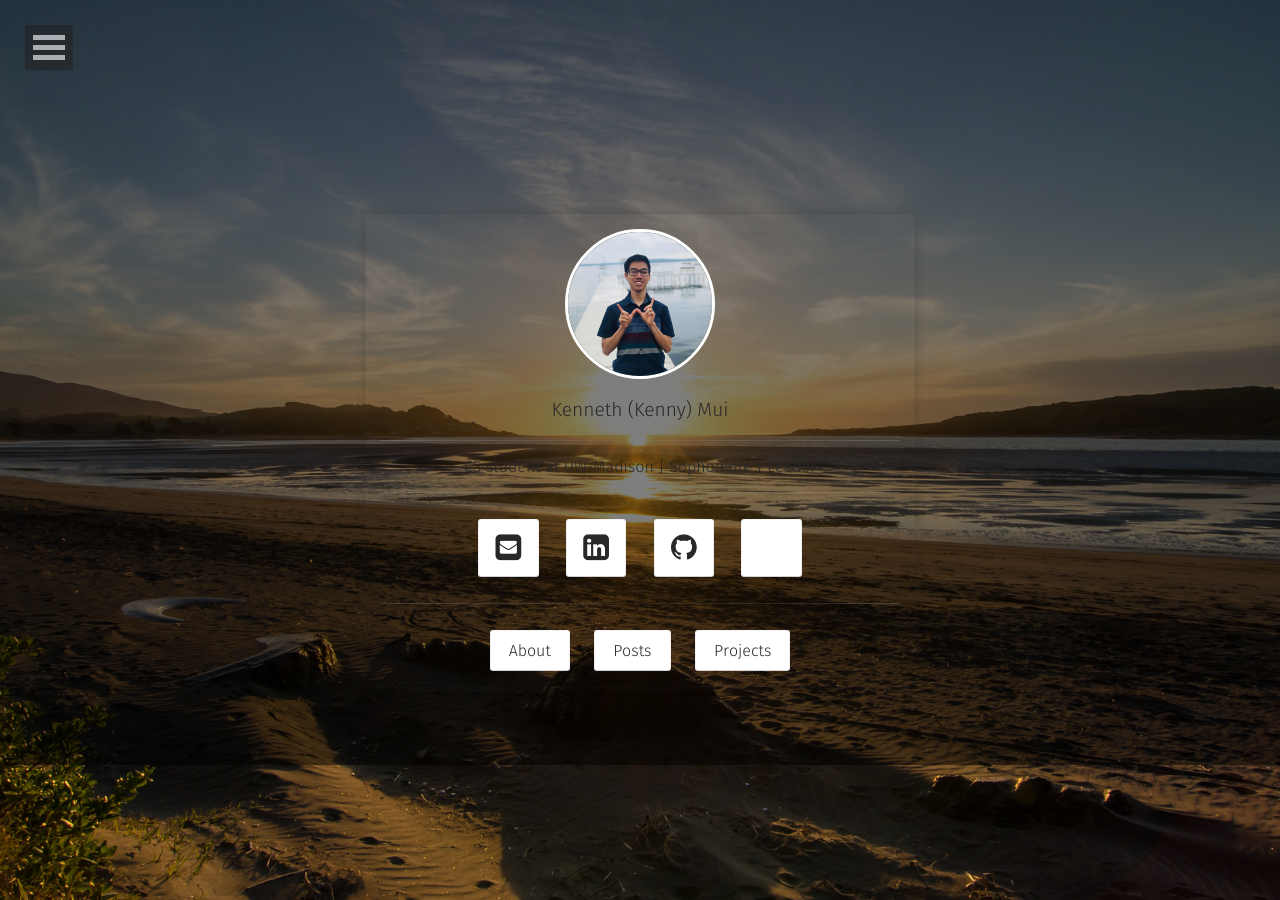
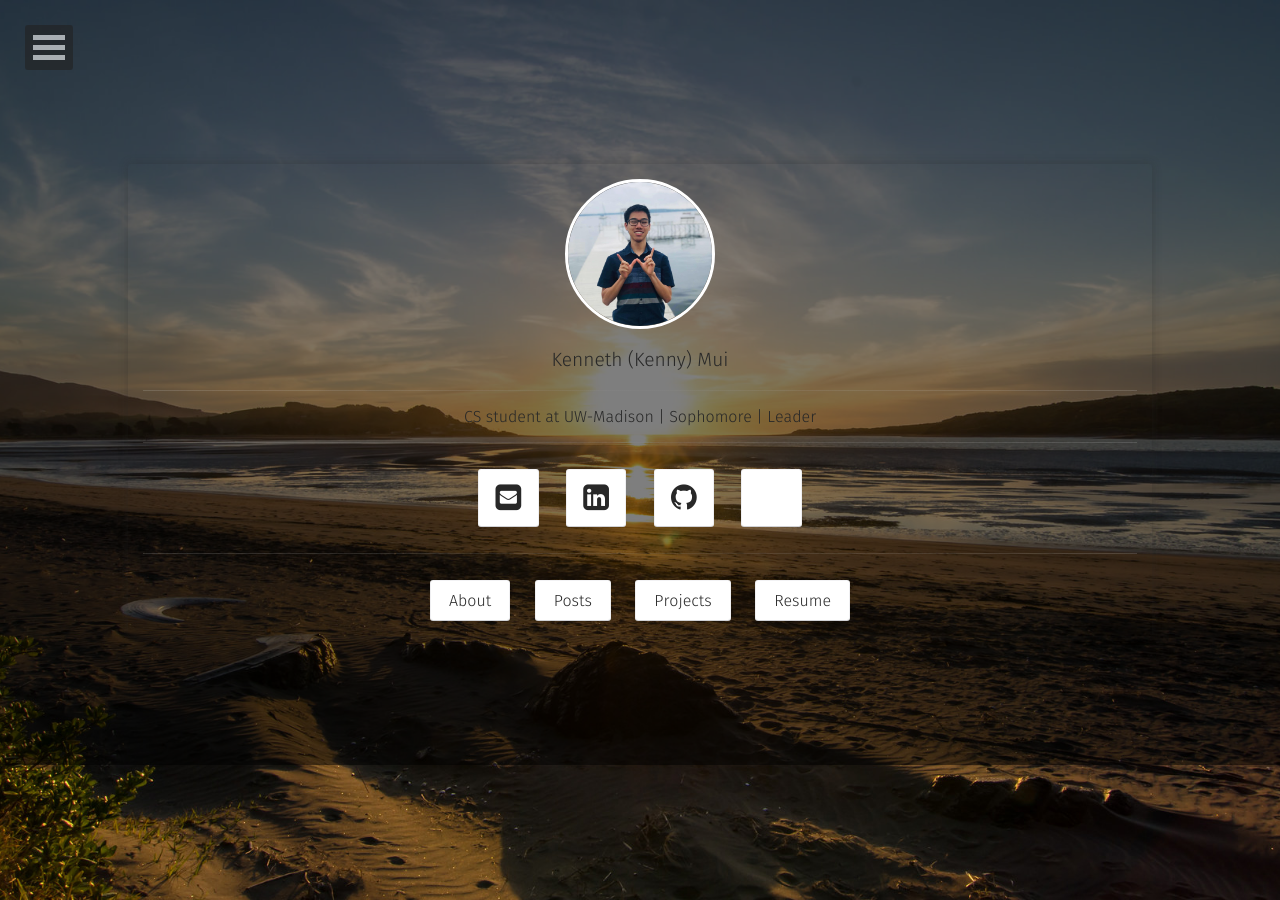
Before and after one commit to klmui/klmui2, a Jekyll site: the page built from index.html, in a window 1280 px wide. Built offline with Jekyll 4.4.1, drawn with Linux system fonts in a browser that asks for light colours; some web fonts are replaced.

Commit message:
more updates to UI

```diff
--- a/_includes/nav.html
+++ b/_includes/nav.html
@@ -84,7 +84,10 @@
                         <a href="https://news.ycombinator.com/user?id={{ site.hackernews }}" target="_blank" rel="noopener noreferrer"><i class="fa fa-fw fa-hacker-news"></i> Hacker News</a>
                     </li>{% endif %}
 				</ul><!-- /.dl-submenu -->
-			</li>
+            </li>
+            <li>
+                <a href="https://drive.google.com/file/d/1wrIWhQ2lVmfdQfkTnEqgGPr3mpo7COkr/view?usp=sharing">Resume</a>
+            </li>
 			<li>
 				<a href="#">Posts</a>
 				<ul class="dl-submenu">
--- a/_layouts/home.html
+++ b/_layouts/home.html
@@ -42,6 +42,7 @@
                          <a class="btn zoombtn" href="{{ site.url }}/projects">
                          Projects
                          </a>
+                         <a class="btn zoobtn" href="https://drive.google.com/file/d/1wrIWhQ2lVmfdQfkTnEqgGPr3mpo7COkr/view?usp=sharing">Resume</a>
                  </h3>
             </div>
         </div>
--- a/assets/css/main-page-custom.css
+++ b/assets/css/main-page-custom.css
@@ -11,4 +11,8 @@
  #main-page {
      z-index: 100 !important;
      background-color: transparent;
+     /* box-shadow: none; */
+     width: 80vw !important;
+     max-width: 100vw;
+     margin-bottom: 100px;
  }
```
